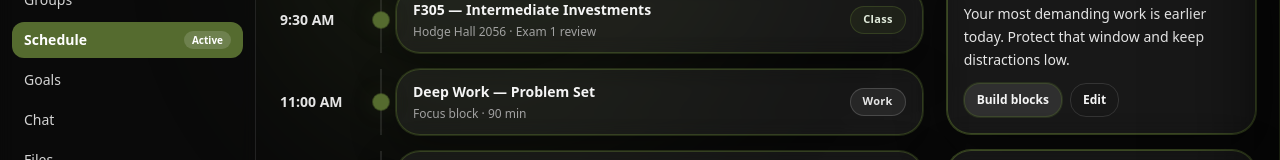
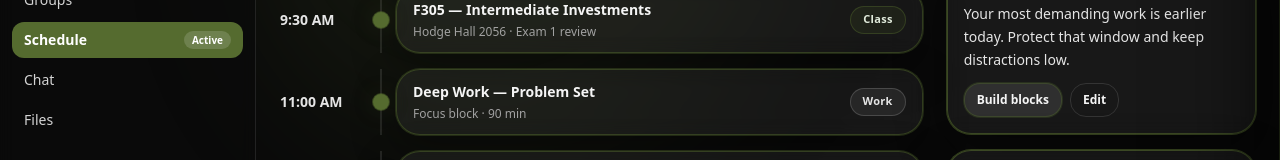
Before and after one commit to benboyers212/jynx-web, a Next.js app: page / in a window 1280 px wide. Shown: the part 139-299 px from the top of the page. Built offline with nearby package versions, Linux system fonts and the light colour scheme.

Commit message:
Remove Goals from navigation tabs

```diff
--- a/app/chat/page.tsx
+++ b/app/chat/page.tsx
@@ -9,7 +9,6 @@ const tabs = [
   { label: "MyJynx", href: "/myjynx" },
   { label: "Groups", href: "/groups" },
   { label: "Schedule", href: "/" },
-  { label: "Goals", href: "/goals" },
   { label: "Chat", href: "/chat", active: true },
   { label: "Files", href: "/files" },
 ];
--- a/app/files/page.tsx
+++ b/app/files/page.tsx
@@ -9,7 +9,6 @@ const tabs = [
   { label: "MyJynx", href: "/myjynx" },
   { label: "Groups", href: "/groups" },
   { label: "Schedule", href: "/" },
-  { label: "Goals", href: "/goals" },
   { label: "Chat", href: "/chat" },
   { label: "Files", href: "/files", active: true },
 ];
--- a/app/goals/page.tsx
+++ b/app/goals/page.tsx
@@ -9,7 +9,6 @@ const tabs = [
   { label: "MyJynx", href: "/myjynx" },
   { label: "Groups", href: "/groups" },
   { label: "Schedule", href: "/" },
-  { label: "Goals", href: "/goals", active: true },
   { label: "Chat", href: "/chat" },
   { label: "Files", href: "/files" },
 ];
--- a/app/groups/page.tsx
+++ b/app/groups/page.tsx
@@ -9,7 +9,6 @@ const tabs = [
   { label: "MyJynx", href: "/myjynx" },
   { label: "Groups", href: "/groups", active: true },
   { label: "Schedule", href: "/" },
-  { label: "Goals", href: "/goals" },
   { label: "Chat", href: "/chat" },
   { label: "Files", href: "/files" },
 ];
--- a/app/myjynx/page.tsx
+++ b/app/myjynx/page.tsx
@@ -9,7 +9,6 @@ const tabs = [
   { label: "MyJynx", href: "/myjynx", active: true },
   { label: "Groups", href: "/groups" },
   { label: "Schedule", href: "/" },
-  { label: "Goals", href: "/goals" },
   { label: "Chat", href: "/chat" },
   { label: "Files", href: "/files" },
 ];
--- a/app/page.tsx
+++ b/app/page.tsx
@@ -9,7 +9,6 @@ const tabs = [
   { label: "MyJynx", href: "/myjynx" },
   { label: "Groups", href: "/groups" },
   { label: "Schedule", href: "/", active: true },
-  { label: "Goals", href: "/goals" },
   { label: "Chat", href: "/chat" },
   { label: "Files", href: "/files" },
 ];
```
